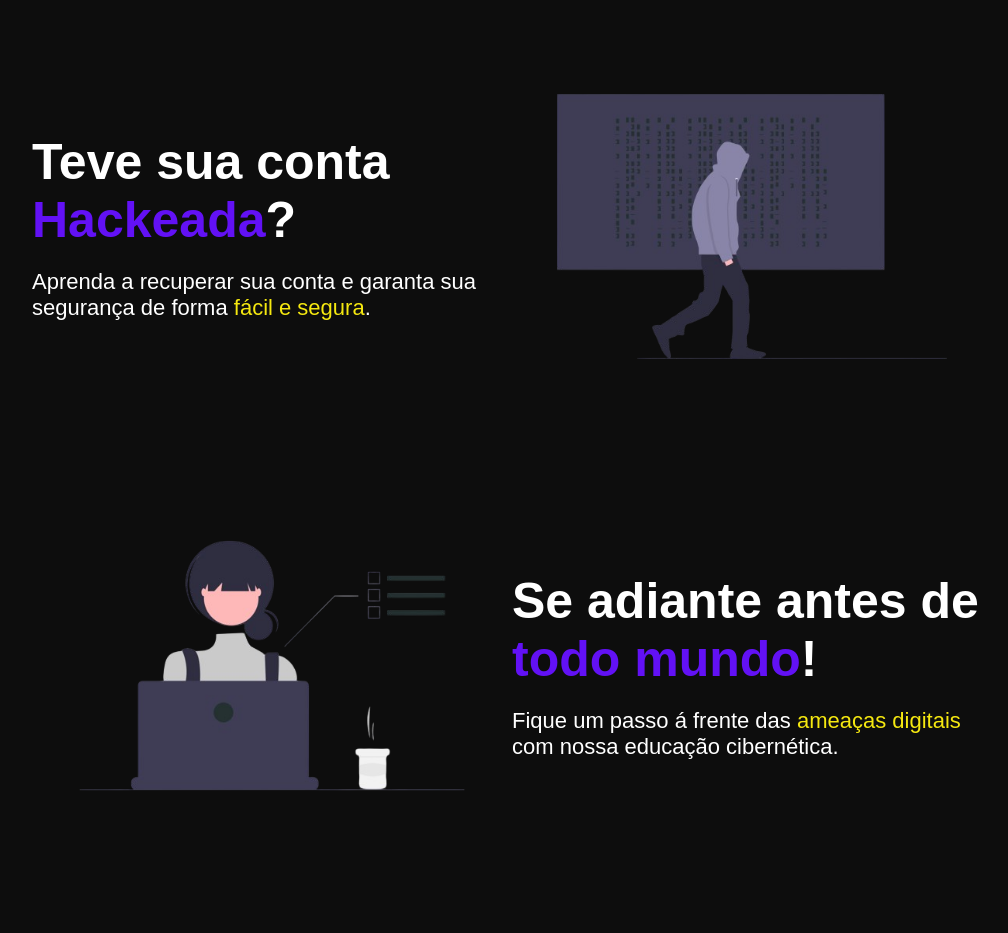
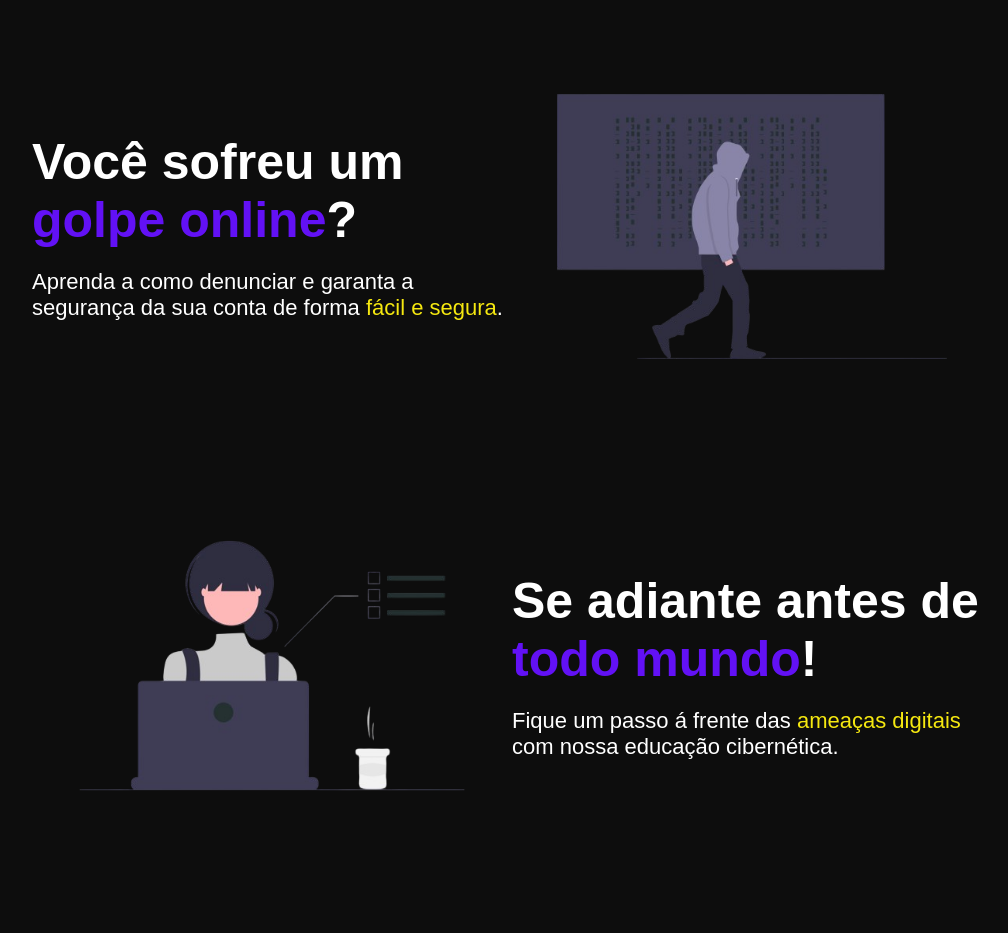
Before and after one commit to IsacristineReis/contato.CyberEducacao, a plain HTML site: page index.html in a window 1280 px wide. Shown: the part 800-1733 px from the top of the page, without its empty margins (128-1136 px from the left). Drawn offline with nearby package versions, Linux system fonts and the light colour scheme.

Commit message:
Update index.html

```diff
--- a/index.html
+++ b/index.html
@@ -64,9 +64,9 @@
       <div class="features">
         <div class="row-card">
           <div class="text-col">
-            <h2>Teve sua conta <span>Hackeada</span>?</h2>
+            <h2>Você sofreu um <span>golpe online</span>?</h2>
             <p>
-              Aprenda a recuperar sua conta e garanta sua segurança de forma
+              Aprenda a como denunciar e garanta a segurança da sua conta de forma
               <span class="color">fácil e segura</span>.
             </p>
           </div>
@@ -175,7 +175,7 @@
           >
             Enviar um e-mail
           </button>
-          <button onclick="window.location.href='tel:+5511938013040'">
+          <button onclick="window.location.href='tel:+5511988554540'">
             Ligue para nós
           </button>
         </div>
```
